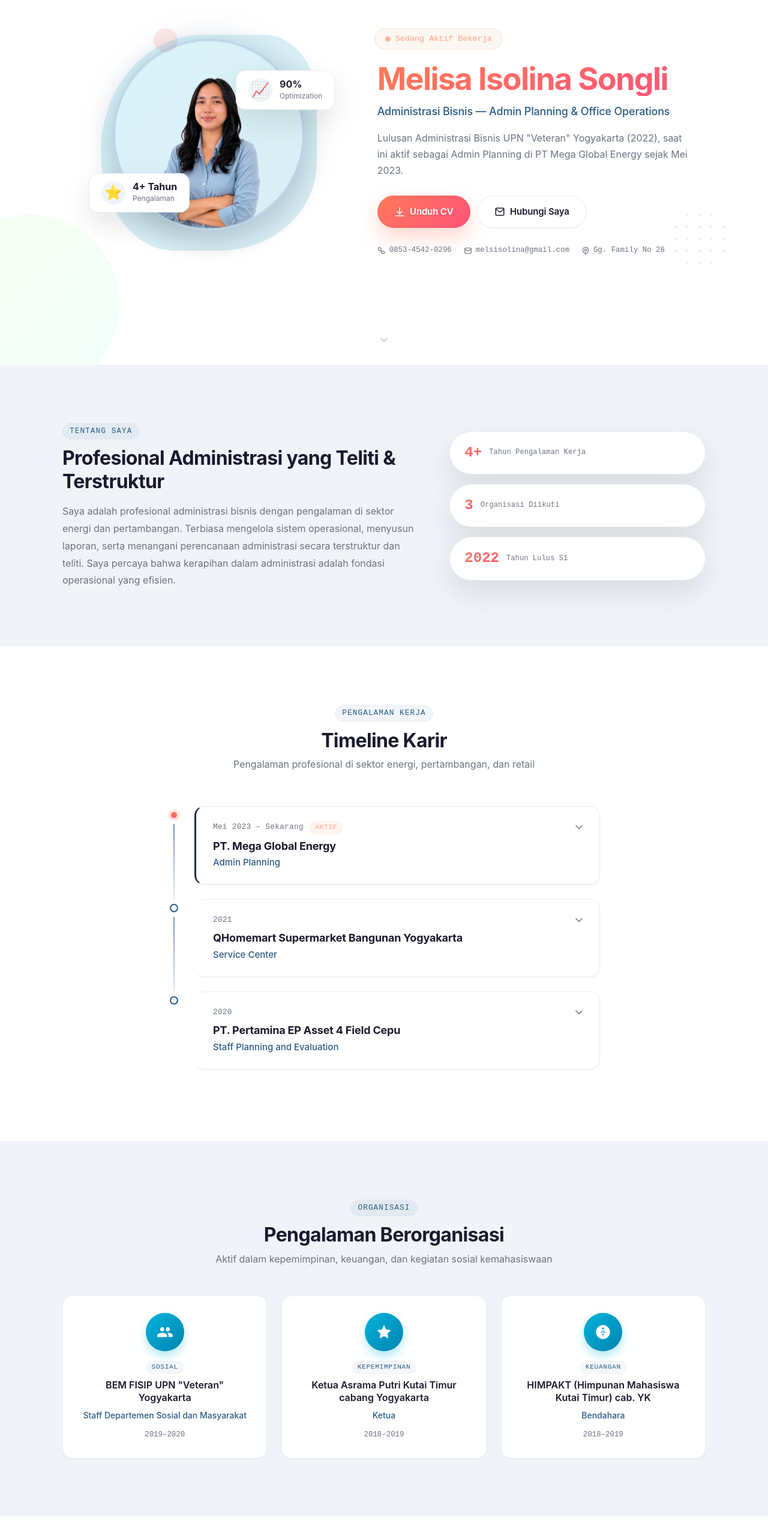
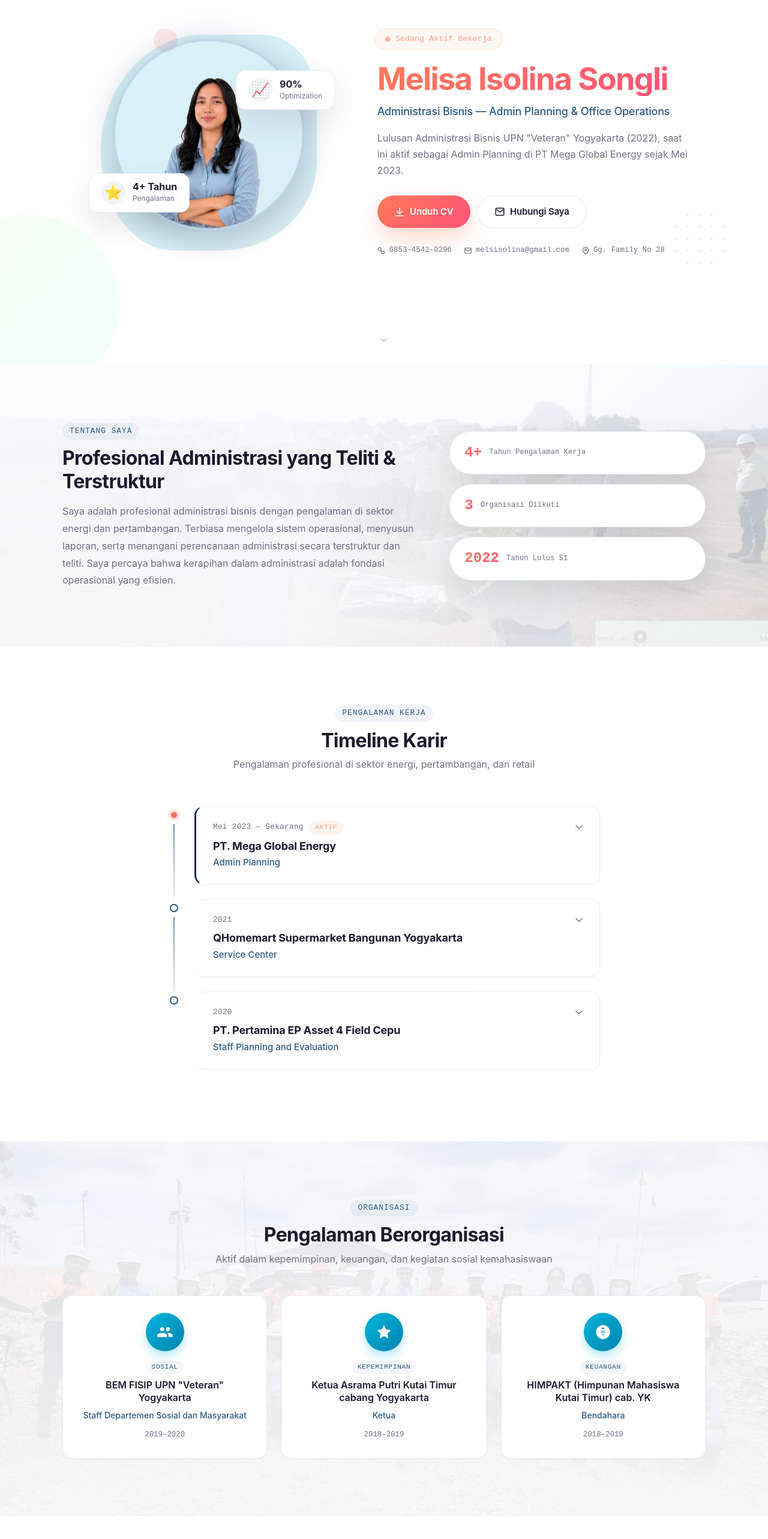
Before and after one commit to riodarma007-afk/cv_melisa, a Vue app: page / in a window 1280 px wide. Shown: the part 192-2758 px from the top of the page at 60% size. Built offline with nearby package versions, Linux system fonts and the light colour scheme.

Commit message:
Add background image to Pengalaman Organisasi

```diff
--- a/src/components/sections/AboutSection.vue
+++ b/src/components/sections/AboutSection.vue
@@ -26,7 +26,7 @@ onMounted(() => {
 </script>
 
 <template>
-  <section id="tentang" class="about section-mist" ref="sectionRef">
+  <section id="tentang" class="about" ref="sectionRef">
     <div class="container-cv about__inner">
       <div :class="['about__content', { 'about__content--visible': isVisible || prefersReducedMotion }]">
         <span class="about__label">Tentang Saya</span>
@@ -49,6 +49,13 @@ onMounted(() => {
 <style scoped>
 .about {
   padding: var(--section-gap) 0;
+  position: relative;
+  background-image:
+    linear-gradient(to right, rgba(251, 252, 254, 0.95) 40%, rgba(251, 252, 254, 0.7) 100%),
+    url('../../assets/images/melisa2.jpeg');
+  background-size: cover;
+  background-position: center;
+  background-attachment: fixed;
 }
 
 .about__inner {
--- a/src/components/sections/OrganizationSection.vue
+++ b/src/components/sections/OrganizationSection.vue
@@ -82,6 +82,13 @@ function getIconLabel(type: string): string {
 <style scoped>
 .org {
   padding: var(--section-gap) 0;
+  position: relative;
+  background-image:
+    linear-gradient(rgba(251, 252, 254, 0.85), rgba(251, 252, 254, 0.95)),
+    url('../../assets/images/melisa3.jpeg');
+  background-size: cover;
+  background-position: center;
+  background-attachment: fixed;
 }
 
 .org__header {
```
Also changed, not shown: src/assets/images/melisa2.jpeg (added), src/assets/images/melisa3.jpeg (added).
